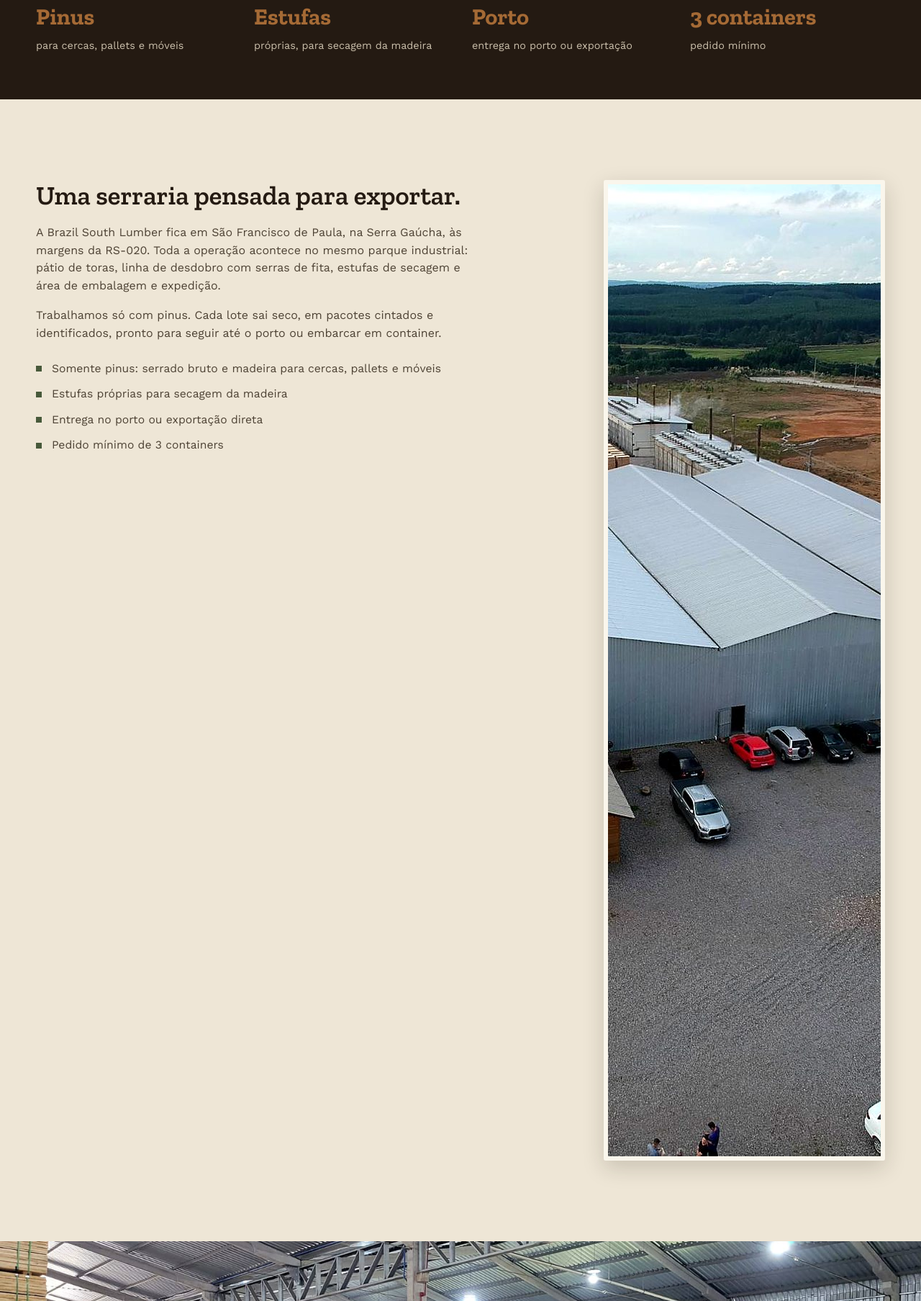
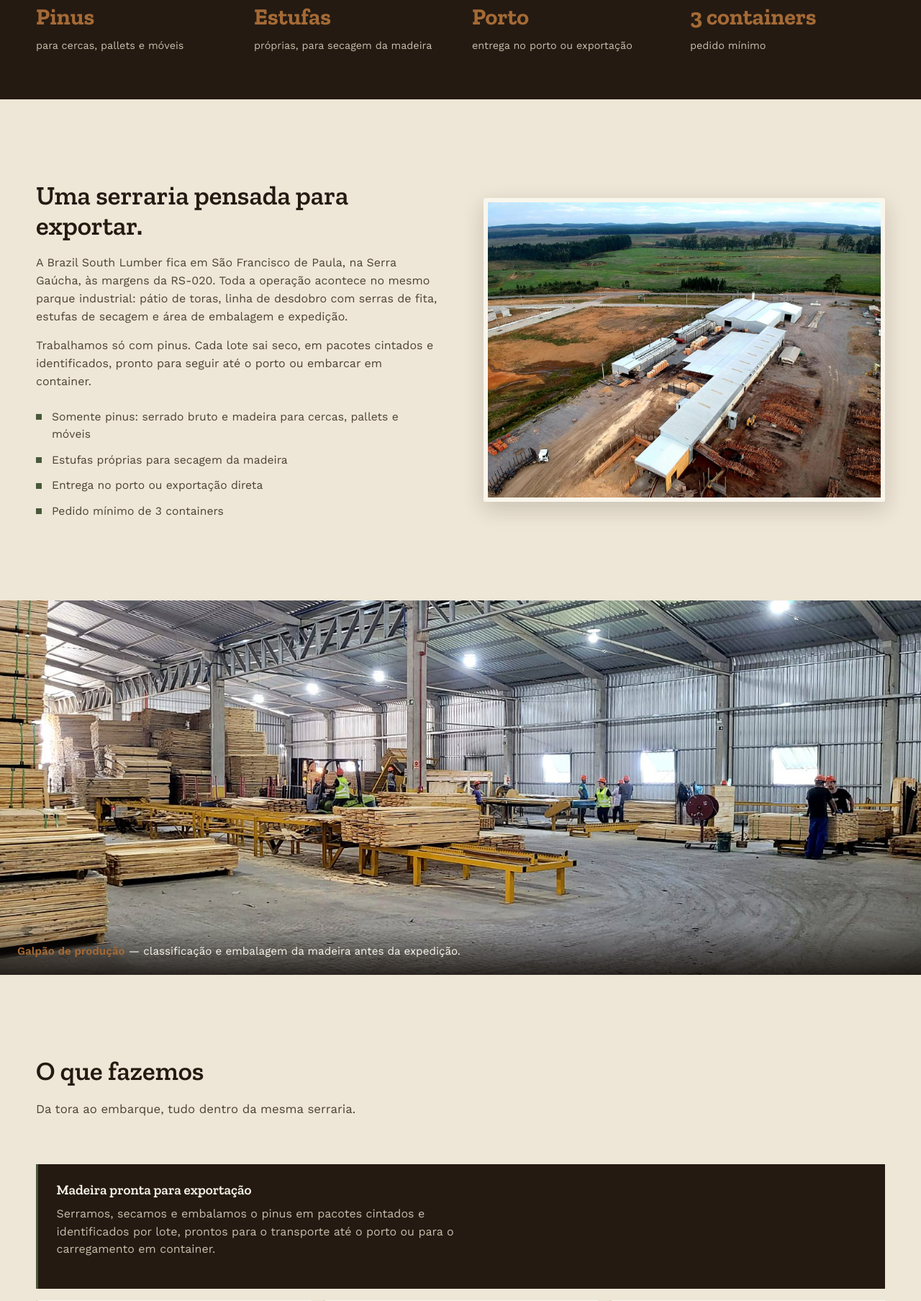
Before and after one commit to nozari-enzo/brazil-south-lumber, a PHP site: page / in a window 1280 px wide. Shown: the part 640-2447 px from the top of the page at 72% size. Run offline with PHP 8.4, Linux system fonts and the light colour scheme.

Commit message:
Corrige a foto da secao A serraria
A imagem nao tinha height: auto no CSS e herdava a altura de 1350px do
atributo height, ficando estreita e muito alta. Agora usa proporcao 4:3,
uma vista aerea mais ampla da serraria e fica lado a lado com o texto.
A foto do galpao principal foi para a galeria no lugar da aerea repetida.

```diff
--- a/css/style.css
+++ b/css/style.css
@@ -377,10 +377,10 @@ main > section {
   margin: 0 auto;
   display: grid;
   gap: var(--gap-lg);
-  align-items: start;
+  align-items: center;
 }
 @media (min-width: 900px) {
-  .about-inner { grid-template-columns: 1.3fr 0.7fr; }
+  .about-inner { grid-template-columns: 1fr 1fr; justify-content: space-between; }
 }
 
 .about-points {
@@ -411,13 +411,12 @@ main > section {
   box-shadow: 0 10px 30px rgba(36, 26, 18, 0.18);
   border-radius: var(--radius);
   overflow: hidden;
-  align-self: start;
 }
 .about-photo-frame img {
   width: 100%;
-  aspect-ratio: 4 / 5;
+  height: auto;
+  aspect-ratio: 4 / 3;
   object-fit: cover;
-  object-position: 55% 35%;
   display: block;
 }
 
--- a/index.php
+++ b/index.php
@@ -72,8 +72,8 @@
         </ul>
       </div>
       <div class="about-photo-frame">
-        <img src="img/fotos/fachada-aerea.jpg" width="1800" height="1350" loading="lazy"
-             alt="Galpão principal da Brazil South Lumber visto do alto, com o silo marcado com as iniciais BSL.">
+        <img src="img/fotos/vista-aerea-completa.jpg" width="1400" height="1050" loading="lazy"
+             alt="Vista aérea de toda a Brazil South Lumber: pátio de toras, galpão de desdobro, estufas e galpões de expedição às margens da RS-020.">
       </div>
     </div>
   </section>
@@ -188,9 +188,9 @@
         <figcaption>Madeira para pallets</figcaption>
       </figure>
       <figure class="gallery-item gallery-item--wide">
-        <img src="img/fotos/vista-aerea-estufas.jpg" width="1800" height="1350" loading="lazy"
-             alt="Vista aérea do galpão de desdobro, das estufas e do pátio de toras.">
-        <figcaption>Desdobro, estufas e pátio de toras</figcaption>
+        <img src="img/fotos/fachada-aerea.jpg" width="1800" height="1350" loading="lazy"
+             alt="Galpão principal da Brazil South Lumber visto do alto, com o silo marcado com as iniciais BSL.">
+        <figcaption>Galpão principal</figcaption>
       </figure>
     </div>
   </section>
```
Also changed, not shown: img/fotos/vista-aerea-completa.jpg (added), img/fotos/vista-aerea-estufas.jpg (deleted).
